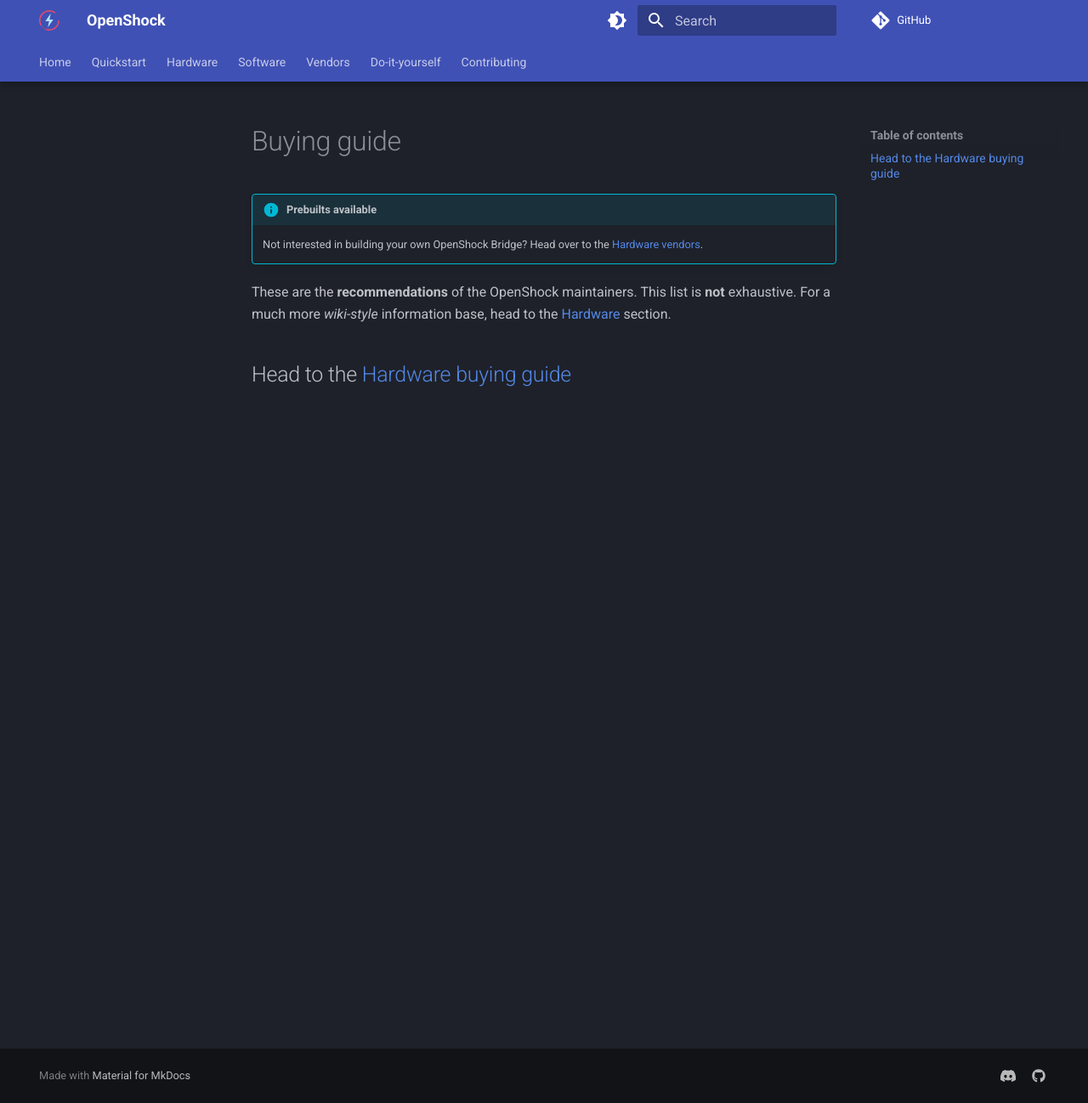
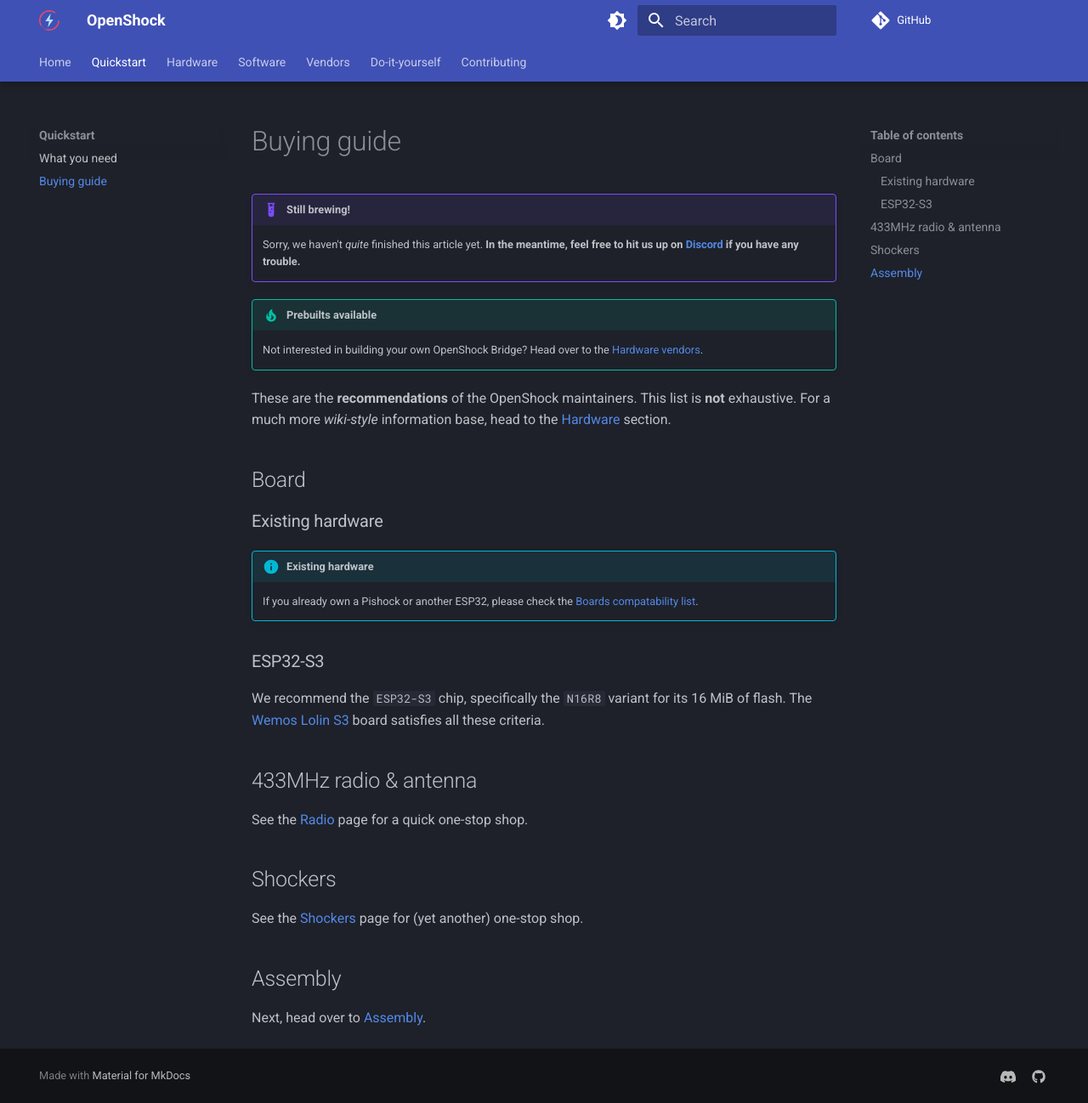
Before and after one commit to OpenShock/Wiki, an MkDocs documentation site: the page built from docs/quickstart/buying-guide.md, in a window 1280 px wide and 1298 px high. Shown: the whole window at 85% size. Built offline with MkDocs 1.6.1 and Material for MkDocs 9.7.7, drawn with Linux system fonts in a browser that asks for light colours; comment, search, counter and statistics services are not loaded.

Commit message:
docs: Add radio page, improve quickstart

```diff
--- a/docs/quickstart/buying-guide.md
+++ b/docs/quickstart/buying-guide.md
@@ -1,10 +1,39 @@
 
 # Buying guide
 
-!!! info "Prebuilts available"
+!!! example "Still brewing!"
+
+    Sorry, we haven't _quite_ finished this article yet. **In the meantime, feel free to hit us up on [Discord](https://discord.gg/AHcCbXbEcF) if you have any trouble.**
+
+!!! tip "Prebuilts available"
 
     Not interested in building your own OpenShock Bridge? Head over to the [Hardware vendors](../vendors/hardware/index.md).
 
 These are the **recommendations** of the OpenShock maintainers. This list is **not** exhaustive. For a much more *wiki-style* information base, head to the [Hardware](../hardware/buying-guide.md) section.
 
-## Head to the [Hardware buying guide](../hardware/buying-guide.md)
+
+
+## Board
+
+### Existing hardware
+
+!!! info "Existing hardware"
+
+    If you already own a Pishock or another ESP32, please check the [Boards compatability list](../hardware/boards/index.md).
+
+### ESP32-S3
+
+We recommend the `ESP32-S3` chip, specifically the `N16R8` variant for its 16 MiB of flash. The [Wemos Lolin S3](../hardware/boards/wemos/lolin-s3.md) board satisfies all these criteria.
+
+## 433MHz radio & antenna
+
+See the [Radio](../hardware/radio/index.md) page for a quick one-stop shop.
+
+## Shockers
+
+See the [Shockers](../hardware/shockers/index.md) page for (yet another) one-stop shop.
+
+
+## Assembly
+
+Next, head over to [Assembly](../diy/assembling.md).
--- a/mkdocs.yml
+++ b/mkdocs.yml
@@ -7,7 +7,7 @@
   - Home: index.md
   - Quickstart:
     - quickstart/what-you-need.md
-    - hardware/buying-guide.md
+    - quickstart/buying-guide.md
   - Hardware:
     - hardware/buying-guide.md
     - Shockers:
@@ -28,6 +28,8 @@
         - 'hardware/boards/pishock/2023-pishock.md'
         - 'hardware/boards/pishock/2021q3-lite.md'
         - 'hardware/boards/pishock/2021q1-plus.md'
+      - Radio:
+        - hardware/radio/index.md
   - Software:
     - Shockers:
       - software/shockers/caixianlin.md
```
Also changed, not shown: docs/hardware/radio/index.md (added, +16 -0 lines), docs/quickstart/select-server.md (deleted, +0 -5 lines), docs/quickstart/what-you-need.md (+1 -1 lines).
